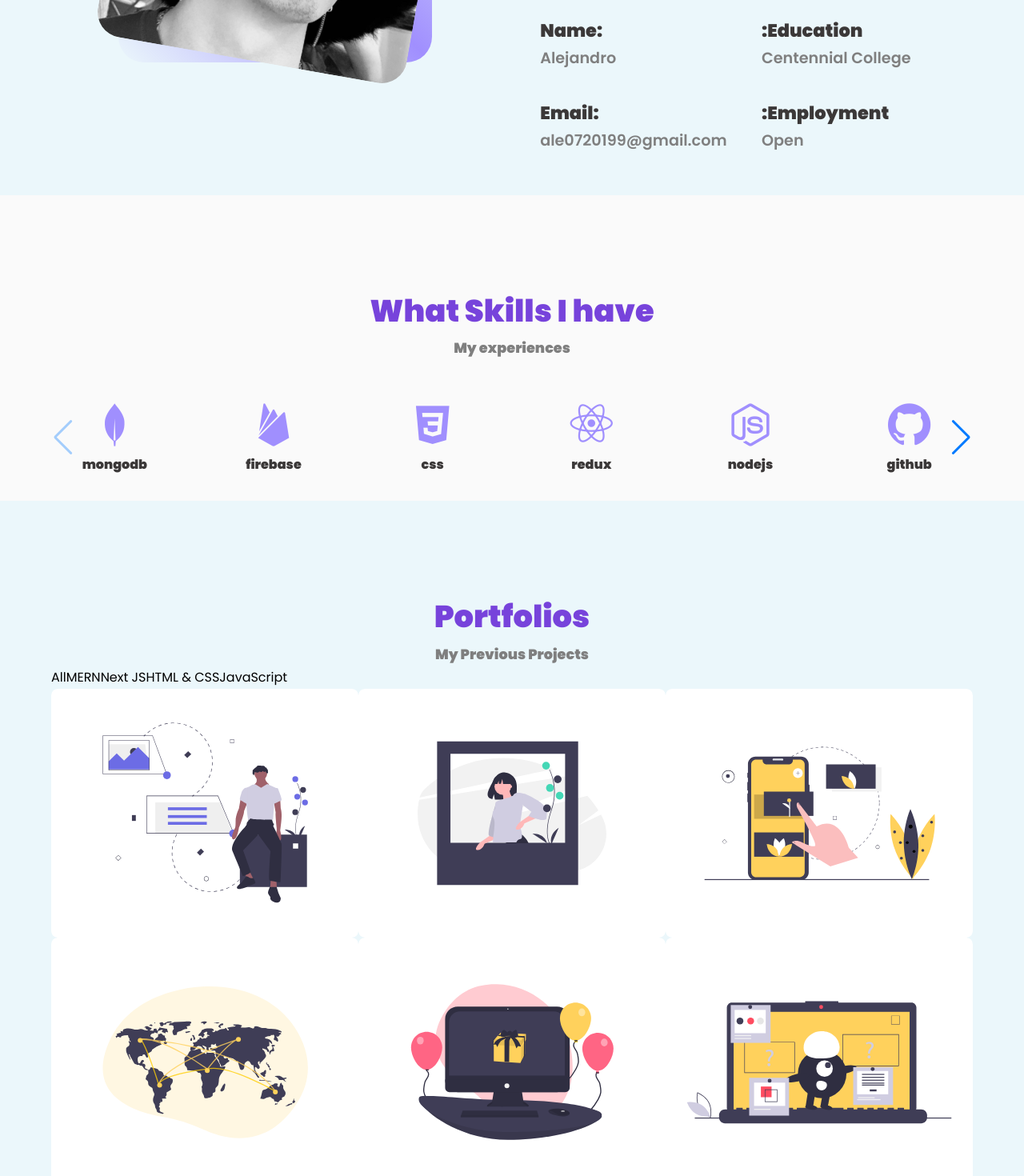
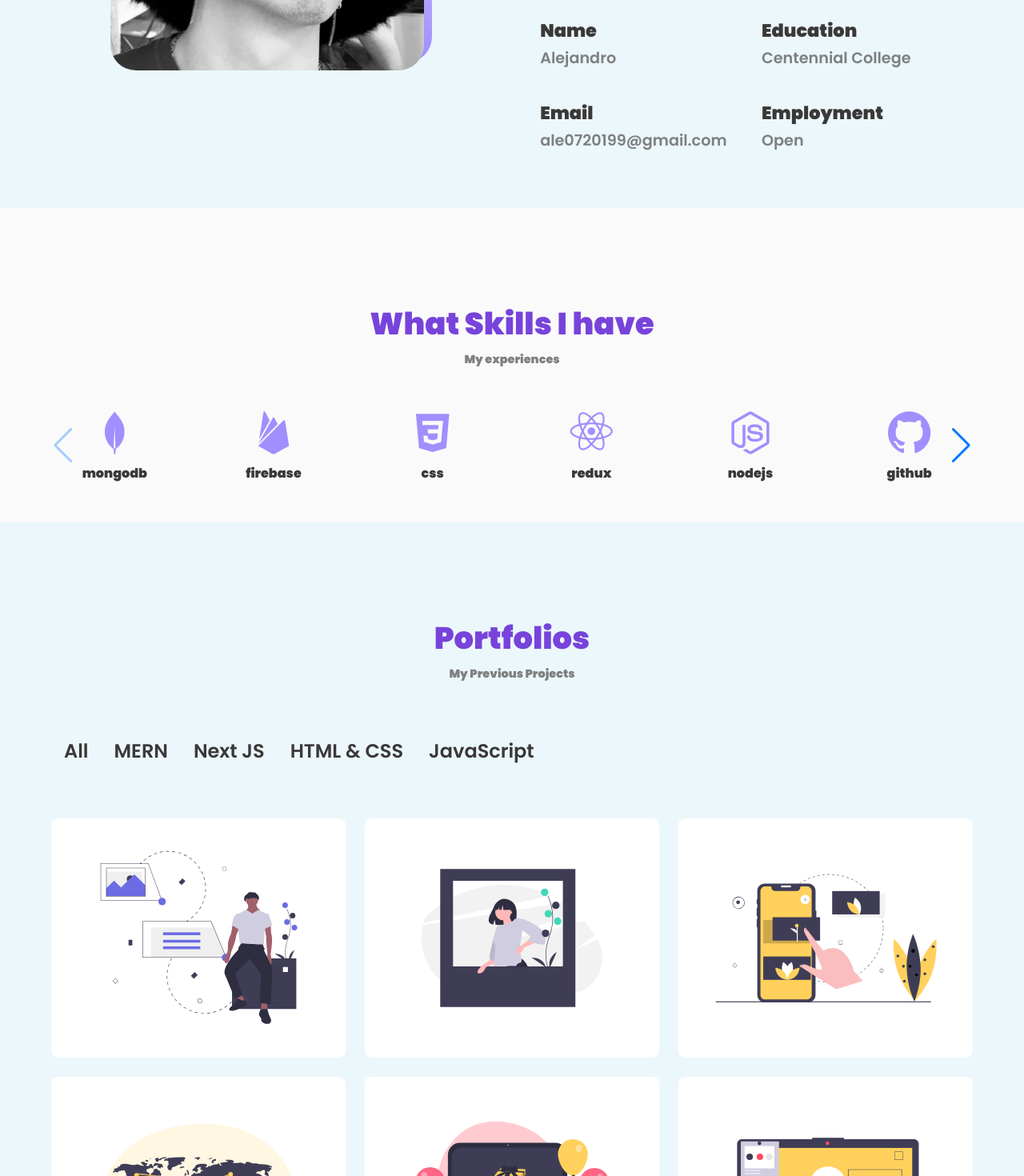
Before and after one commit to Ale-199/myapp, a React (Create React App) app: page / in a window 1280 px wide. Shown: the part 1120-2590 px from the top of the page at 80% size. Built offline with nearby package versions, Linux system fonts and the light colour scheme.

Commit message:
portfolios section done

```diff
--- a/src/components/About/About.css
+++ b/src/components/About/About.css
@@ -18,15 +18,19 @@
 }
 
 .about__me-image {
+  position: relative;
   border-radius: 2rem;
   overflow: hidden;
-  transform: rotate(10deg);
+  /* transform: rotate(10deg); */
   transition: all 0.3s ease-in;
   margin: 0 auto;
+  top: 10px;
+  right: 10px;
 }
 
 .about__me-image:hover {
-  transform: rotate(0deg);
+  top: 0px;
+  right: 0px;
 }
 
 .about__intro {
@@ -149,7 +153,7 @@
     padding: 1.2rem;
     font-size: 1.2rem;
   }
-  .info__right{
+  .info__right {
     text-align: end;
   }
 }
--- a/src/components/About/About.jsx
+++ b/src/components/About/About.jsx
@@ -32,19 +32,19 @@ export default function About() {
 
           <div className="about__details">
             <div className="info__detail">
-              <h3>Name:</h3>
+              <h3>Name</h3>
               <h4>Alejandro</h4>
             </div>
             <div className="info__detail info__right">
-              <h3>:Education</h3>
+              <h3>Education</h3>
               <h4>Centennial College</h4>
             </div>
             <div className="info__detail ">
-              <h3>Email:</h3>
+              <h3>Email</h3>
               <h4>ale0720199@gmail.com</h4>
             </div>
             <div className="info__detail info__right">
-              <h3>:Employment</h3>
+              <h3>Employment</h3>
               <h4>Open</h4>
             </div>
           </div>
--- a/src/components/Home/Home.css
+++ b/src/components/Home/Home.css
@@ -15,9 +15,7 @@
   }
 }
 
-.home__section {
-  background-color: var(--body-color2);
-}
+
 
 .home__container {
   display: flex;
--- a/src/components/Home/Home.jsx
+++ b/src/components/Home/Home.jsx
@@ -26,7 +26,7 @@ export default function Home() {
   }, []);
 
   return (
-    <section className="home__section">
+    <section className="section-white">
       <div className="home__container container" id="home">
         {/* left side */}
         <div className="home__left">
--- a/src/components/Skills/Skills.jsx
+++ b/src/components/Skills/Skills.jsx
@@ -13,7 +13,7 @@ import { Navigation } from "swiper";
 
 export default function Skills() {
   return (
-    <section className="section" id="skills">
+    <section className="section section-white" id="skills">
       <div className="skils__container container">
         <div className="section__title-contaniner">
           <h2 className="section__title ">What Skills I have</h2>
--- a/src/components/portfolios/Portfolio.css
+++ b/src/components/portfolios/Portfolio.css
@@ -1,22 +1,3 @@
-.project__card {
-  position: relative;
-  overflow: hidden;
-  border-radius: 8px;
-  cursor: pointer;
-}
-
-.projects__container {
-  display: grid;
-  grid-template-columns: repeat(3, 1fr);
-}
-
-.project__card img {
-  width: 100%;
-  border-radius: 8px;
-  display: block;
-  transition: transform 0.5s;
-}
-
 .layer {
   width: 100%;
   height: 0;
@@ -33,14 +14,70 @@
   text-align: center;
   padding: 0 40px;
   transition: height 0.5s;
+  color: var(--second-color);
+  font-weight: 700;
+}
+
+.layer > h5 {
+  font-size: 2rem;
+}
+
+.portfolio__filter {
+  display: flex;
+  gap: 2rem;
+  padding: 1rem;
+  font-size: 1.5rem;
+  font-weight: 600;
+  color: var(--forth-color);
+  transition: all 0.3s ease-in;
+  cursor: pointer;
+  margin: 3rem 0;
+}
+
+.portfolio__filter > span:hover {
+  color: var(--third-color);
+  opacity: 0.7;
+}
+
+.project__card {
+  position: relative;
+  overflow: hidden;
+  border-radius: 8px;
+  cursor: pointer;
+}
+
+.projects__container {
+  display: grid;
+  grid-template-columns: repeat(3, 1fr);
+  gap: 1.5rem;
+}
+
+.project__card img {
+  width: 100%;
+  border-radius: 8px;
+  display: block;
+  transition: all 0.5s ease-in;
 }
 
 .project__card:hover img {
   transform: scale(1.1);
 }
 
+.layer-box {
+  margin-top: 1rem;
+  display: flex;
+  justify-content: center;
+  align-items: center;
+  gap: 0.3rem;
+  font-size: 1.7rem;
+}
+
 .project__card:hover .layer {
   height: 100%;
+}
+
+.project__card:hover img {
+  transform: scale(1.1);
 }
 
 .projects__modal {
@@ -54,10 +91,9 @@
   display: flex;
   justify-content: center;
   align-items: center;
-  padding: 0 1rem;
   opacity: 0;
   visibility: hidden;
-  transition: 0.3s;
+  transition: all 0.3s ease-in;
 }
 
 /* Active Modal */
@@ -67,13 +103,175 @@
 }
 
 .projects__modal-content {
-  width: 500px;
+  width: 600px;
   position: relative;
-  background-color: white;
+  background-color: var(--body-color2);
   padding: 4.5rem 2.5rem 2.5rem;
   border-radius: 1.5rem;
+  cursor: default;
 }
 
-.cross {
-  font-size: 3rem;
+.bx-collapse-alt {
+  position: absolute;
+  right: 50px;
+  top: 20px;
+  font-size: 2rem;
+  transition: all 0.3s ease-in;
 }
+
+.bx-collapse-alt:hover {
+  scale: 1.2;
+}
+
+.projects__modal-content > :nth-child(2) {
+  font-size: 1.5rem;
+  color: var(--forth-color);
+}
+
+.projects__modal-content > :nth-child(3) {
+  font-size: 1rem;
+  color: var(--text--color);
+  margin-left: 1rem;
+  margin-bottom: 1rem;
+  font-weight: 600;
+}
+
+.projects__modal-content > :nth-child(4) {
+  font-size: 1.5rem;
+  color: var(--forth-color);
+}
+
+.projects__modal-content > :nth-child(5) {
+  font-size: 1rem;
+  color: var(--text--color);
+  margin-left: 1rem;
+  margin-bottom: 1rem;
+  font-weight: 600;
+}
+
+.projects__modal-content > ul > li {
+  display: flex;
+  justify-content: start;
+  align-items: center;
+  gap: 0.5rem;
+  font-size: 1rem;
+}
+
+.projects__modal-content > ul > li > i {
+  font-size: 1.2rem;
+}
+
+.projects__btns {
+  display: flex;
+  justify-content: space-between;
+  align-items: center;
+}
+
+.projects__btns > a {
+  display: flex;
+  justify-content: center;
+  align-items: center;
+  gap: 0.5rem;
+  color: var(--body-color2);
+  font-weight: 500;
+}
+
+.projects__btns > a > i {
+  font-size: 1.7rem;
+  color: var(--body-color2);
+}
+/*=============== BREAKPOINTS ===============*/
+/* for extra large devices */
+@media screen and (max-width: 1280px) {
+}
+/* for large devices */
+@media screen and (max-width: 1112.5px) {
+  .layer > h5 {
+    font-size: 1.5rem;
+  }
+  .layer-box {
+    font-size: 1.5rem;
+  }
+  .portfolio__filter {
+    font-size: 1.3rem;
+  }
+}
+/*-------------------for medium devices--------------- */
+@media screen and (max-width: 896.5px) {
+  .layer > h5 {
+    font-size: 1.1rem;
+  }
+  .layer-box {
+    font-size: 1.1rem;
+  }
+  .portfolio__filter {
+    font-size: 1.3rem;
+  }
+  .projects__modal-content {
+    width: 500px;
+  }
+
+  .btn {
+    padding: 0.5rem 1.5rem;
+    border: 1px solid transparent;
+    font-size: 1.3rem;
+  }
+}
+/* ---------------------for tablets----------------- */
+@media screen and (max-width: 642.5px) {
+  .portfolio__filter {
+    font-size: 1.3rem;
+  }
+  .projects__modal-content {
+    width: 400px;
+    padding: 4rem 2rem 2rem;
+  }
+  .projects__modal-content > :nth-child(2) {
+    font-size: 1.2rem;
+  }
+
+  .projects__modal-content > :nth-child(3) {
+    font-size: 0.9rem;
+    margin-bottom: 0.5rem;
+  }
+
+  .projects__modal-content > :nth-child(4) {
+    font-size: 1.2rem;
+  }
+
+  .projects__modal-content > ul > li {
+    font-size: 0.9rem;
+  }
+
+  .projects__modal-content > ul > li > i {
+    font-size: 1.1rem;
+  }
+  .btn {
+    font-size: 1rem;
+  }
+  .portfolio__filter {
+    font-size: 1rem;
+  }
+  .projects__container {
+    grid-template-columns: repeat(2, 1fr);
+  }
+  .bx-collapse-alt {
+    font-size: 1.5rem;
+  }
+}
+/* ----------------for mobile devices------------------ */
+@media screen and (max-width: 400px) {
+  .projects__container {
+    grid-template-columns: repeat(1, 1fr);
+  }
+  .portfolio__filter {
+    display: flex;
+    flex-direction: column;
+    font-size: 1.2rem;
+    margin: 1rem 0rem;
+  }
+  .portfolio__filter > span {
+    display: inline-block;
+    margin-bottom: -0.5rem;
+  }
+}
--- a/src/components/portfolios/Portfolios.jsx
+++ b/src/components/portfolios/Portfolios.jsx
@@ -3,14 +3,21 @@ import "./Portfolio.css";
 import Projects from "./Projects";
 
 export default function Portfolios() {
-  const [datas, setData] = useState(Projects);
+  const [datas, setDatas] = useState(Projects);
   const [toggleState, setToggleState] = useState(0);
 
+  const filteredProjects = (category) => {
+    const updated = Projects.filter((curPro) => {
+      return curPro.category === category;
+    });
+
+    setDatas(updated);
+  };
   const toggleTab = (index) => {
     setToggleState(index);
   };
   return (
-    <section className="section-blue section" id="portfolio">
+    <section className="section-blue section" id="projects">
       <div className="portfolio__container container">
         <div className="section__title-contaniner">
           <h2 className="section__title">Portfolios</h2>
@@ -18,11 +25,11 @@ export default function Portfolios() {
         </div>
 
         <div className="portfolio__filter">
-          <span>All</span>
-          <span>MERN</span>
-          <span>Next JS</span>
-          <span>HTML & CSS</span>
-          <span>JavaScript</span>
+          <span onClick={() => setDatas(Projects)}>All</span>
+          <span onClick={() => filteredProjects("MERN")}>MERN</span>
+          <span onClick={() => filteredProjects("NEXTJS")}>Next JS</span>
+          <span onClick={() => filteredProjects("HTML")}>HTML & CSS</span>
+          <span onClick={() => filteredProjects("JS")}>JavaScript</span>
         </div>
 
         <div className="projects__container">
@@ -31,7 +38,12 @@ export default function Portfolios() {
               <img src={data.image} alt="" />
               <div className="layer">
                 <h5>{data.title}</h5>
-                <p onClick={() => toggleTab(data.toggleState)}>Check it out</p>
+                <div className="layer-box">
+                  <i class="bx bx-link-external"></i>
+                  <p onClick={() => toggleTab(data.toggleState)}>
+                    Check it out
+                  </p>
+                </div>
               </div>
 
               <div
@@ -52,18 +64,18 @@ export default function Portfolios() {
                   <ul>
                     <li>
                       <i class="bx bx-edit-alt"></i>
-                      Lorem ipsum is placeholder text commonly
+                      {data.learn1}
                     </li>
                     <li>
                       <i class="bx bx-edit-alt"></i>
-                      Lorem ipsum is placeholder text commonly
+                      {data.learn2}
                     </li>
                   </ul>
                   <div className="projects__btns">
-                    <a href="" className="btn">
+                    <a href={data.githubLink} className="btn" target="_blank">
                       <i class="bx bxl-github"></i>Github
                     </a>
-                    <a href="" className="btn">
+                    <a href={data.demoLink} className="btn" target="_blank">
                       <i class="bx bx-link-alt"></i>Live Demo
                     </a>
                   </div>
--- a/src/index.css
+++ b/src/index.css
@@ -78,11 +78,15 @@ img {
 
 .section {
   padding-top: 7rem;
-  padding-bottom: 2rem;
+  padding-bottom: 3rem;
 }
 
 .section-blue {
   background-color: var(--body-color);
+}
+
+.section-white {
+  background-color: var(--body-color2);
 }
 
 .section__title-contaniner {
@@ -96,7 +100,7 @@ img {
 }
 
 .section__subtitle {
-  font-size: 1.1rem;
+  font-size: 0.9rem;
   font-weight: 700;
   color: var(--text--color);
 }
```
Also changed, not shown: src/components/portfolios/Projects.jsx (+24 -0 lines).
